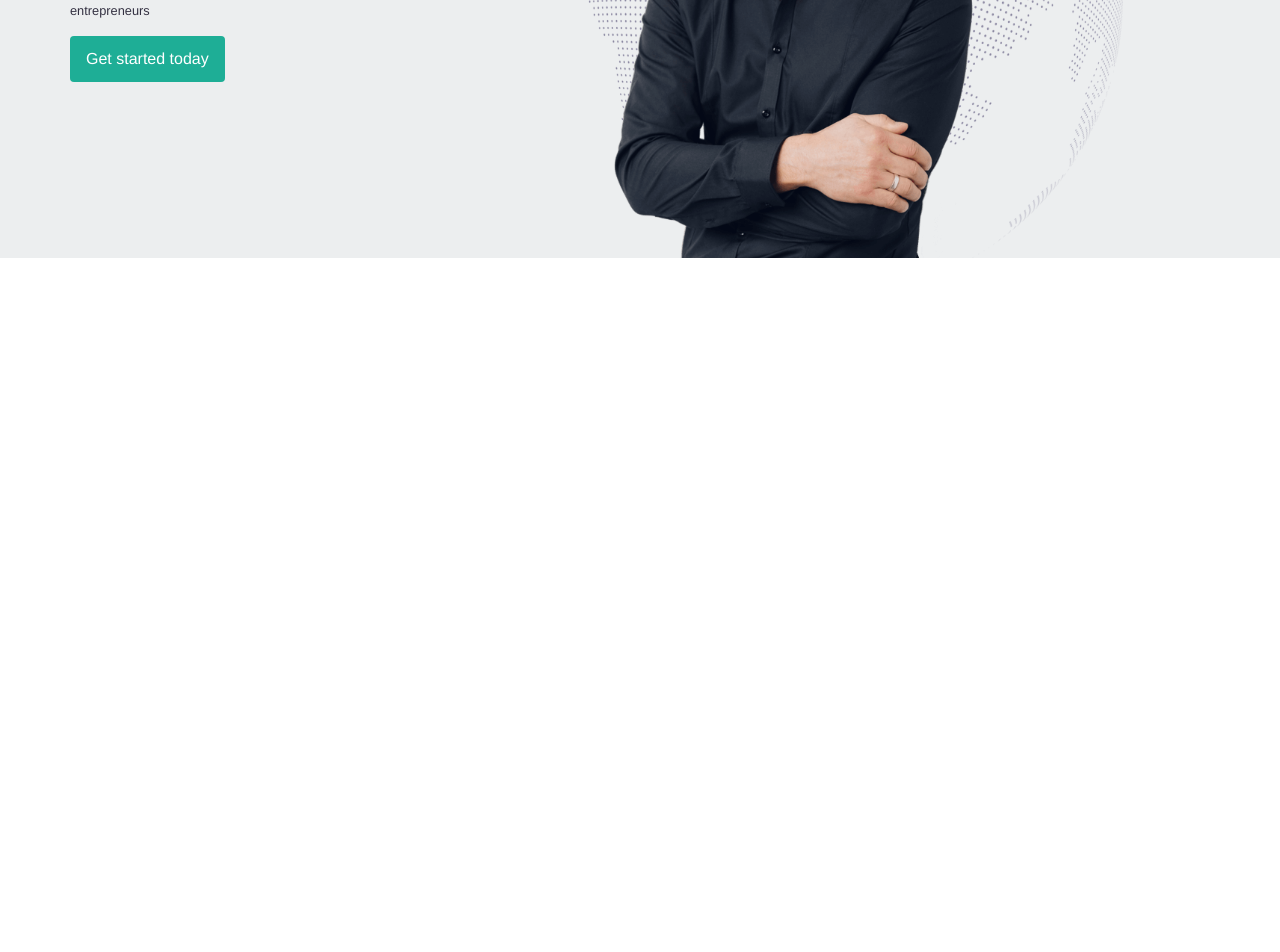
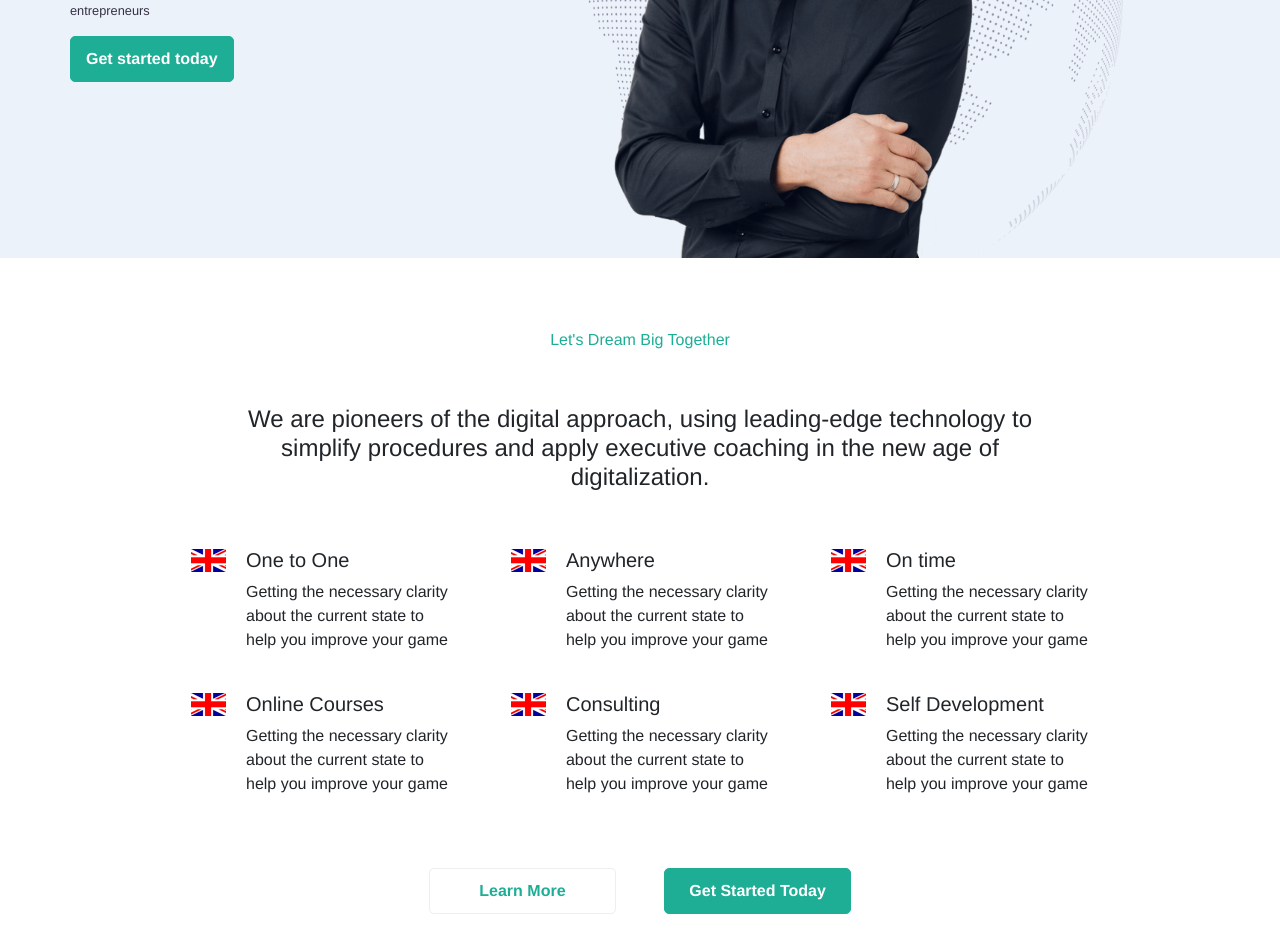
Before and after one commit to NuvoloniM/proj-html-vuejs, a Vue app: page / in a window 1280 px wide. Shown: the part 382-1334 px from the top of the page. Before the commit the page ends 800 px from the top, so only its background shows below. Built offline with nearby package versions, Linux system fonts and the light colour scheme.

Commit message:
Started Section style

```diff
--- a/src/App.vue
+++ b/src/App.vue
@@ -3,6 +3,7 @@
     <HeaderComp/>
     <main>
       <HeroComp/>
+      <StartedSection/>
     </main>
   </div>
 </template>
@@ -11,12 +12,14 @@
 import 'bootstrap';
 import HeaderComp from './components/header/HeaderComp.vue';
 import HeroComp from './components/main/HeroComp.vue';
+import StartedSection from './components/main/StartedSection.vue';
 
 export default {
   name: 'App',
   components: {
     HeaderComp,
     HeroComp,
+    StartedSection,
   }
 }
 </script>
--- a/src/assets/style/mixin.scss
+++ b/src/assets/style/mixin.scss
@@ -13,3 +13,16 @@
     justify-content: $just;
     align-items: $align;
 }
+
+@mixin btn ($bg-color , $tx-color , $border-color){
+        background-color: $bg-color;
+        padding: 10px 15px;
+        border: 1px solid $border-color;
+        border-radius: 5px;
+
+        a{
+            color: $tx-color;
+            text-decoration: none;
+            font-weight: bold;
+        }
+}
--- a/src/assets/style/variables.scss
+++ b/src/assets/style/variables.scss
@@ -1,5 +1,7 @@
 $nav_text: #343142;
 
-$hero_bg: #eceeef;
+$hero_bg: #ecf2f9;
 
 $main_text:#1eae96;
+
+$section_bg: #eceeef;
--- a/src/components/main/HeroComp.vue
+++ b/src/components/main/HeroComp.vue
@@ -50,13 +50,7 @@ export default {
             }
 
             .btn {
-                background-color: $main_text;
-                padding: 10px 15px;
-
-                a{
-                    color: #fff;
-                    text-decoration: none;
-                }
+                @include btn($main_text , #fff , $main_text)
             }
         }
 
--- /dev/null
+++ b/src/components/main/StartedSection.vue
@@ -0,0 +1,91 @@
+<template>
+    <div class="container text-center py-5 my-4 w-75 mx-auto">
+        <h6>Let's Dream Big Together</h6>
+        <h4 class="p-5 m-auto">We are pioneers of the digital approach, using leading-edge technology to simplify procedures and apply executive coaching in the new age of digitalization. </h4>
+        <div class="row align-items-start py-2">
+            <!-- passo i props al figlio e lo ciclo per la lunghezza dell'array -->
+                <StartedSectionCard
+                v-for="(element,index) in features"
+                :key="index"
+                :media="element.media"
+                :title="element.title"
+                :description="element.description"
+            />
+        </div>
+        <div class="my-4">
+            <div class="d-inline-block btn btn_light me-5">
+                <a href="#">Learn More</a>
+            </div>
+            <div class="d-inline-block btn btn_prymary">
+                <a href="#">Get Started Today</a>
+            </div>
+        </div>
+    </div>
+</template>
+
+<script>
+// importo card singola a cui ho passato i props
+import StartedSectionCard from '../main/partials/StartedSectionCard.vue';
+
+export default {
+    name: 'StartedSection',
+    components: {
+        StartedSectionCard,
+    },
+    data() {
+        return {
+            features: [
+                {
+                    media: require ('../../assets/images/en.png'),
+                    title: 'One to One',
+                    description: 'Getting the necessary clarity about the current state to help you improve your game',
+                },
+                {
+                    media: require ('../../assets/images/en.png'),
+                    title: 'Anywhere',
+                    description: 'Getting the necessary clarity about the current state to help you improve your game',
+                },
+                {
+                    media: require ('../../assets/images/en.png'),
+                    title: 'On time',
+                    description: 'Getting the necessary clarity about the current state to help you improve your game',
+                },
+                {
+                    media: require ('../../assets/images/en.png'),
+                    title: 'Online Courses',
+                    description: 'Getting the necessary clarity about the current state to help you improve your game',
+                },
+                {
+                    media: require ('../../assets/images/en.png'),
+                    title: 'Consulting',
+                    description: 'Getting the necessary clarity about the current state to help you improve your game',
+                },
+                {
+                    media: require ('../../assets/images/en.png'),
+                    title: 'Self Development',
+                    description: 'Getting the necessary clarity about the current state to help you improve your game',
+                },
+            ]
+        }
+    }
+}
+</script>
+
+<style lang="scss" scoped>
+@import '../../assets/style/mixin.scss';
+    h6 {
+        color: $main_text;
+    }
+
+    .btn {
+        width: 20%;
+    }
+
+    .btn_light {
+        @include btn (#fff, $main_text, $section_bg)
+    }
+
+    .btn_prymary {
+        @include btn( $main_text , #fff , $main_text)
+    }
+</style>
--- /dev/null
+++ b/src/components/main/partials/StartedSectionCard.vue
@@ -0,0 +1,26 @@
+<template>
+    <div class="col-4 d-flex pb-4">
+        <div class="w-25">
+            <img :src="`${media}`" alt="">
+        </div>
+        <div class="w-75 text-start pe-3">
+            <h5> {{title}} </h5>
+            <p> {{description}} </p>
+        </div>
+    </div>
+</template>
+
+<script>
+export default {
+    name: 'StartedSectionCard',
+    props: {
+        media: String,
+        title: String,
+        description: String,
+    }
+}
+</script>
+
+<style lang="scss" scoped>
+
+</style>
```
